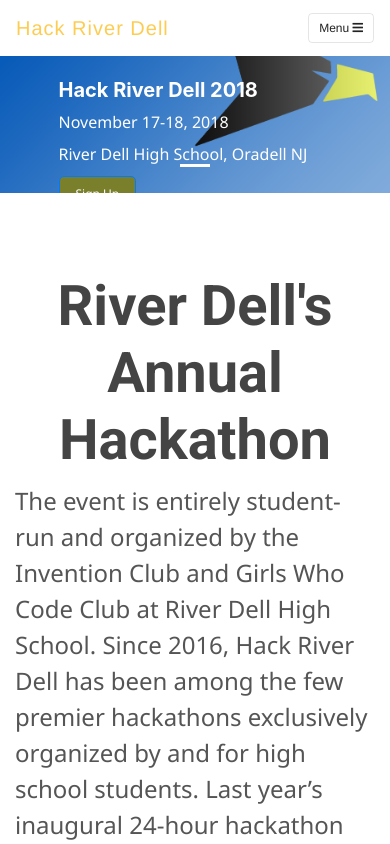
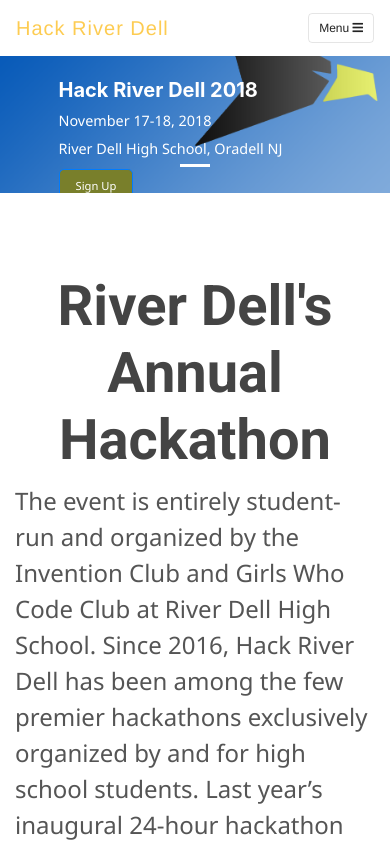
Before and after one commit to Hack-River-Dell/HACKRD-2019, a plain HTML site: page index.html in a window 390 px wide. Shown: the top 844 px of the page. Drawn offline with nearby package versions, Linux system fonts and the light colour scheme; files that its build step writes are made by us from their sources.

Commit message:
let button in view

```diff
--- a/assets/css/style.css
+++ b/assets/css/style.css
@@ -171,15 +171,15 @@
 
 @media screen and (max-width: 992px){
     .carousel-paragraph {
-      margin-bottom: .5rem;
-      font-size: 1rem;
+      margin-bottom: .4rem;
+      font-size: .9rem;
       color: white;
     }
     .carousel-caption h1{
         font-size: 1.25rem;
     }
     .btn-lg {
-        font-size: .75rem;
+        font-size: .70rem;
     }
 }
 .carousel-paragraph{
```
